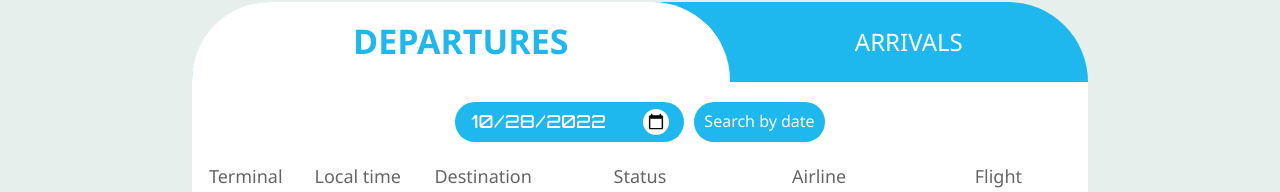
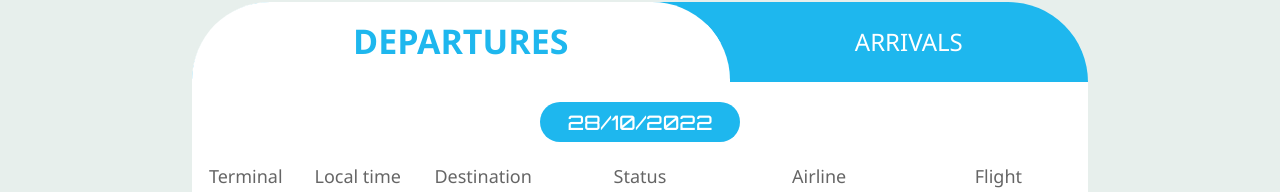
Before and after one commit to follybang/airport-board, a React app: page / in a window 1280 px wide. Shown: the part 371-563 px from the top of the page. Built offline with nearby package versions, Linux system fonts and the light colour scheme; no server answers.

Commit message:
datepicker fixed

```diff
--- a/package.json
+++ b/package.json
@@ -39,6 +39,7 @@
     "moment": "^2.29.1",
     "prop-types": "^15.7.2",
     "react": "^17.0.2",
+    "react-datepicker": "^4.8.0",
     "react-dom": "^17.0.2",
     "react-redux": "^8.0.4",
     "react-router-dom": "^5.3.0",
--- a/src/components/flightsBoard/FlightsBoard.jsx
+++ b/src/components/flightsBoard/FlightsBoard.jsx
@@ -1,4 +1,4 @@
-import React, { useState, useEffect } from 'react';
+import React, { useState, useEffect, forwardRef } from 'react';
 import { BrowserRouter, Route, Switch, Link } from 'react-router-dom';
 import { connect } from 'react-redux';
 import './flightsBoard.scss';
@@ -9,19 +9,19 @@ import {
   arrivalsListSelector,
 } from '../../flights.selectors';
 import moment from 'moment';
+import DatePicker from 'react-datepicker';
+import 'react-datepicker/dist/react-datepicker.css';
 
 const FlightsBoard = ({ getFlightsData, arrivalsList, departuresList }) => {
   const [departuresSelected, changeSelected] = useState(true);
-  const [selectedDate, setDate] = useState(
-    moment(new Date()).format('D-MM-YYYY'),
-  );
+  const [selectedDate, setDate] = useState(new Date());
 
   useEffect(() => {
-    getFlightsData(selectedDate);
-  }, []);
+    getFlightsData(moment(selectedDate).format('D-MM-YYYY'));
+  }, [selectedDate]);
 
-  const handleDateChange = event => {
-    setDate(moment(new Date(event.target.value)).format('D-MM-YYYY'));
+  const handleDateChange = date => {
+    setDate(date);
   };
 
   const noFlights = (
@@ -31,6 +31,12 @@ const FlightsBoard = ({ getFlightsData, arrivalsList, departuresList }) => {
       </td>
     </tr>
   );
+
+  const CustomInput = forwardRef(({ value, onClick }, ref) => (
+    <button className="custom-input" onClick={onClick} ref={ref}>
+      {value}
+    </button>
+  ));
 
   const buttons = departuresSelected ? (
     <div className="buttons">
@@ -67,19 +73,14 @@ const FlightsBoard = ({ getFlightsData, arrivalsList, departuresList }) => {
       <div className="flights-board">
         {buttons}
         <div className="date">
-          <input
-            type="date"
-            className="date__input"
-            defaultValue={moment(new Date()).format('YYYY-MM-DD')}
-            onChange={handleDateChange}
-          />
-
-          <button
-            className="date__submit"
-            onClick={() => getFlightsData(selectedDate)}
-          >
-            Search by date
-          </button>
+          <div className="date__container">
+            <DatePicker
+              dateFormat="dd/MM/yyyy"
+              selected={selectedDate}
+              onChange={date => handleDateChange(date)}
+              customInput={<CustomInput />}
+            ></DatePicker>
+          </div>
         </div>
 
         <table className="table">
--- a/src/components/flightsBoard/flightsBoard.scss
+++ b/src/components/flightsBoard/flightsBoard.scss
@@ -46,36 +46,19 @@
   height: 60px;
   display: flex;
   justify-content: center;
-
-  &__input {
-    background-color: #1eb7ee;
-    padding: 15px;
-    color: #fff;
-    font-family: 'Orbitron';
-    font-size: 18px;
-    border: none;
-    border-radius: 20px;
-    outline: none;
-    user-select: none;
-  }
-
-  &__submit {
-    margin-left: 10px;
-    border: none;
-    background: #1eb7ee;
-    color: #fff;
-    font-weight: 500;
-    border-radius: 20px;
-    padding: 0 10px;
-    cursor: pointer;
-  }
+  align-items: center;
 }
 
-::-webkit-calendar-picker-indicator {
-  background-color: #fff;
-  padding: 4px;
-  cursor: pointer;
-  border-radius: 20px;
+.custom-input {
+  width: 200px;
+  height: 40px;
+  background-color: #1eb7ee;
+  border: none;
+  border-radius: 40px;
+  color: #fff;
+  font-size: 20px;
+  font-family: 'Orbitron', sans-serif;
+  line-height: 40px;
 }
 
 .table {
```
Also changed, not shown: 1 other file (tests, documents, lock files or other folders).
